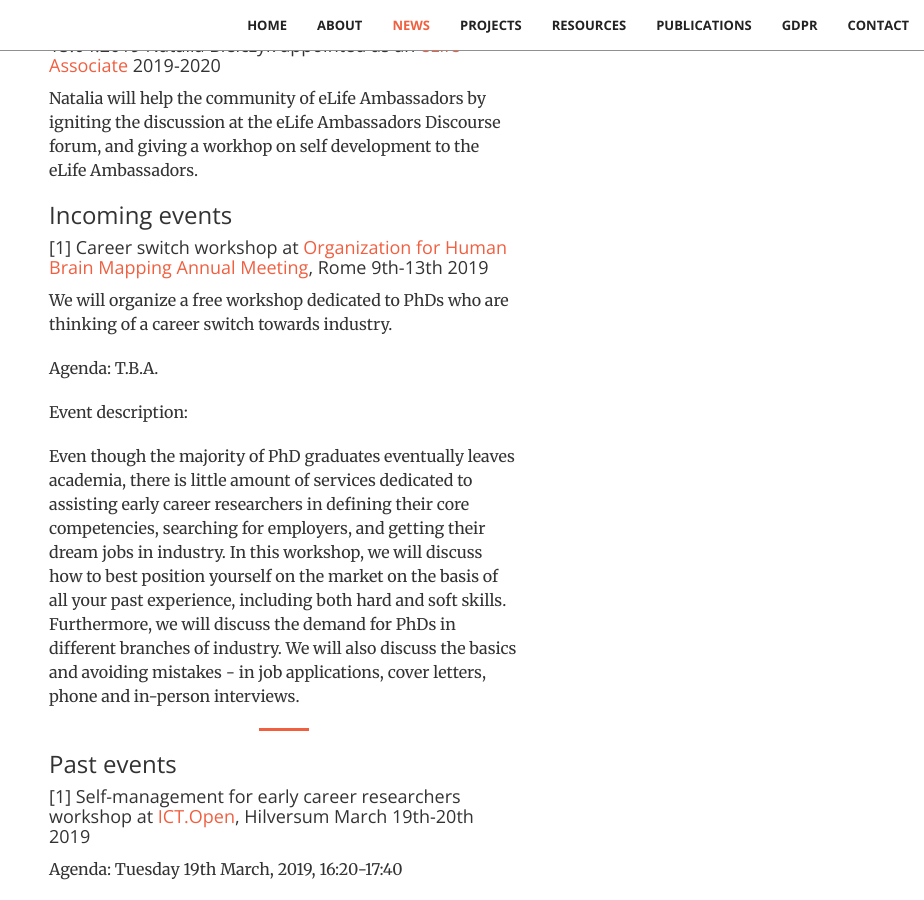
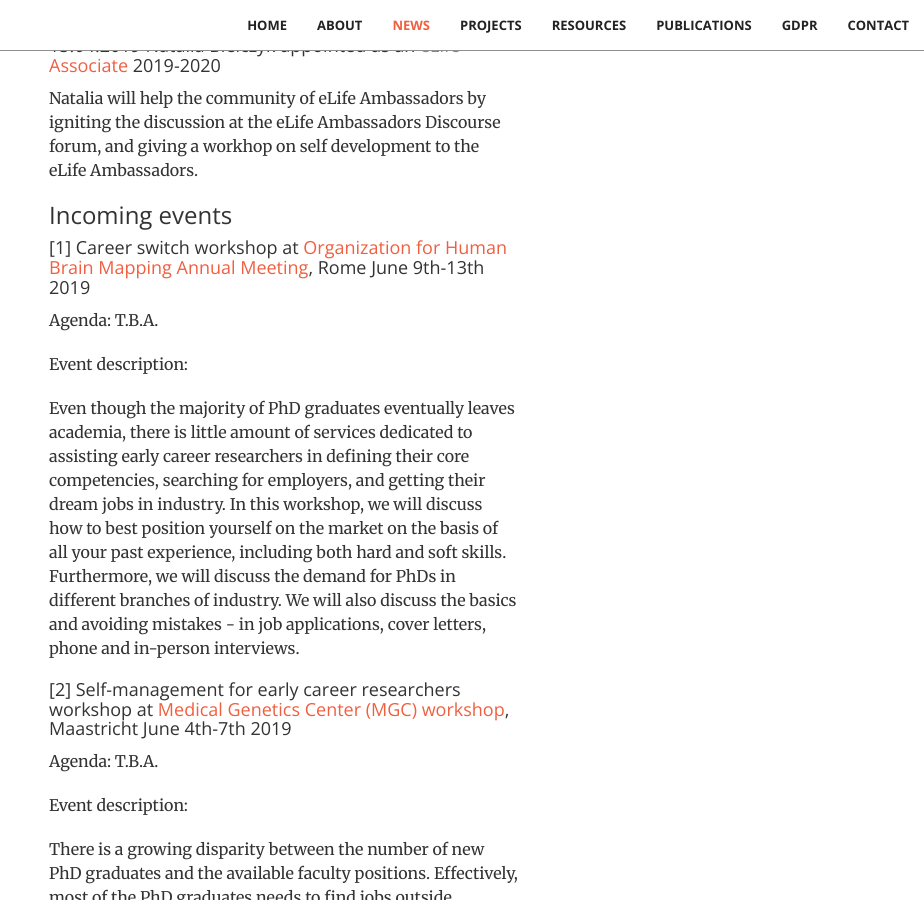
Before and after one commit to stichting-solaris/stichting-solaris.github.io, a Jekyll site: the page built from index.html, in a window 1280 px wide and 900 px high, scrolled down 3144 px. Shown: the whole window, without its empty margins (356-1280 px from the left). Built offline with Jekyll 4.4.1, drawn with Linux system fonts in a browser that asks for light colours; some of the changed text lies outside the part shown.

Commit message:
Update news.html

```diff
--- a/_includes/news.html
+++ b/_includes/news.html
@@ -1,3 +1,10 @@
+<style type="text/css">
+<!--
+.tab { margin-left: 40px; }
+-->
+</style>
+
+
 <section id="news">
     <div class="container">
         <div class="row">
@@ -18,8 +25,7 @@
 
                 <h4 class="section-heading">[1] Career switch workshop at
                     <a href="https://www.humanbrainmapping.org/i4a/pages/index.cfm?pageid=3882&pageid=3900">
-                        Organization for Human Brain Mapping Annual Meeting</a>, Rome 9th-13th 2019</h4>
-                <p>We will organize a free workshop dedicated to PhDs who are thinking of a career switch towards industry.</p>
+                        Organization for Human Brain Mapping Annual Meeting</a>, Rome June 9th-13th 2019</h4>
                 <p>Agenda: T.B.A.</p>
                 <p>Event description:</p>
                 <p>Even though the majority of PhD graduates eventually leaves academia, there is little amount of services dedicated
@@ -28,6 +34,33 @@
                   basis of all your past experience, including both hard and soft skills. Furthermore, we will discuss the demand for
                   PhDs in different branches of industry. We will also discuss the basics and avoiding mistakes - in job applications,
                   cover letters, phone and in-person interviews.</p>
+
+                <h4 class="section-heading">[2] Self-management for early career researchers workshop at
+                    <a href="http://www.medgencentre.com">
+                        Medical Genetics Center (MGC) workshop</a>, Maastricht June 4th-7th 2019</h4>
+                <p>Agenda: T.B.A.</p>
+                <p>Event description:</p>
+                <p>There is a growing disparity between the number of new PhD graduates and the available faculty positions.
+                Effectively, most of the PhD graduates needs to find jobs outside academia. Yet, there is little amount of
+                services dedicated to assisting early career researchers in discovering their core competencies, in searching
+                for employers and landing their dream jobs in industry. Ideally, one should anticipate the potential future
+                market sectors after completing the PhD, and focus on developing transferrable skills during the PhD on that
+                basis. This however, remains a rare practice in the graduate schools.
+                Therefore, in this workshop, we will assume that you have no prior experience with job market in industry.
+                We will discuss the following:</p>
+                <p class="tab"> the demand for PhDs in different branches of industry</p>
+                <p class="tab"> paycheck or entrepreneurship? is a traineeship at a company a good start after a PhD?</p>
+                <p class="tab"> defining your key competences, including both hard- and soft skills</p>
+                <p class="tab"> searching for employers who are likely to search for these competences</p>
+                <p class="tab"> searching for employers who share your personal values</p>
+                <p class="tab"> the role of networking in searching for jobs</p>
+                <p class="tab"> restructuring your CV and writing a competitive motivational letter</p>
+                <p class="tab"> preparing for job interviews</p>
+                <p>The workshop will be interactive: we will debunk certain myths related to the job market with use of polls and
+                quizzes. Sharing personal experience by participants will be highly encouraged. The goal of the workshop is
+                to give the participants the information and confidence so they can further search for relevant information on
+                their own, and take first steps towards finding their dream job in industry.</p>
+
 
                 <hr class="primary">
                 <h3 class="section-heading">Past events</h3>
```
